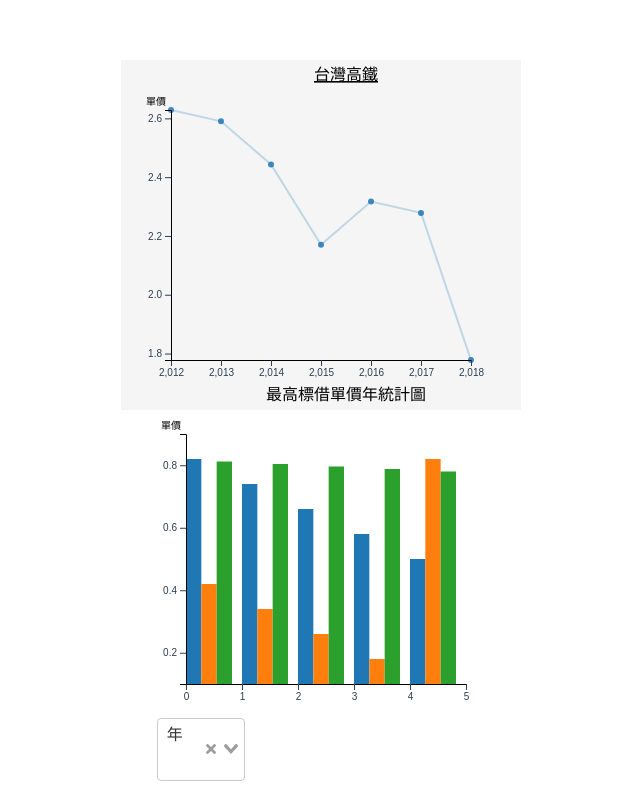
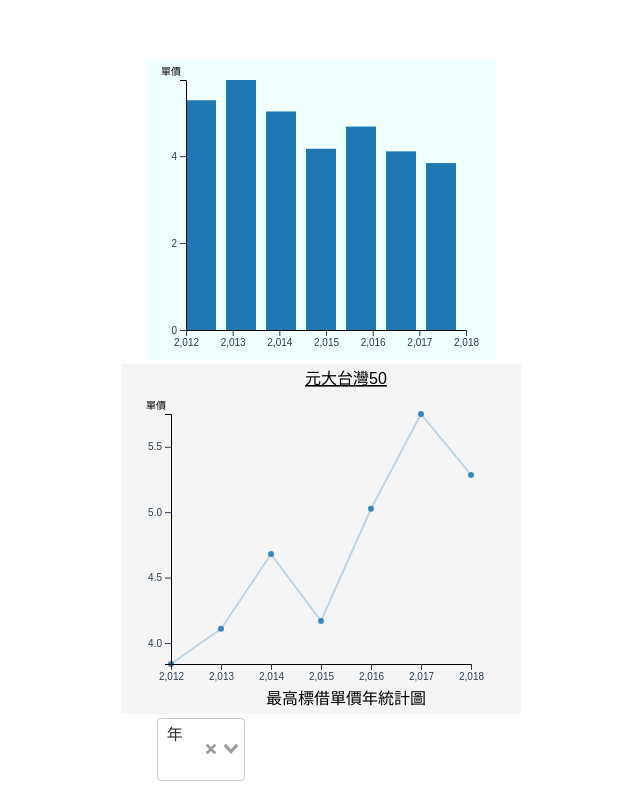
Before and after one commit to hero212110/d3charts, a Vue app: page / in a window 1280 px wide. Shown: the whole page, without its empty margins (319-959 px from the left). Built offline with nearby package versions, Linux system fonts and the light colour scheme.

Commit message:
bar chart component almost completed , lack of the text and title

```diff
--- a/src/components/BarChart.vue
+++ b/src/components/BarChart.vue
@@ -1,6 +1,6 @@
 <template>
-  <div id="chart">
-    <svg />
+  <div id="barchart">
+    <svg id="bar" style="background-color:azure" />
   </div>
 </template>
 
@@ -11,31 +11,36 @@ export default {
   data() {
     return {};
   },
+  props: ["data", "dateType"],
   mounted() {
     this.drawChart();
   },
   methods: {
     drawChart() {
-      d3.select("svg").html("");
-      //   var n = 5, // number of samples
-      //     m = 3; // number of series
+      //   let data = {
+      //     name: ["a", "b", "c"],
+      //     date: [2013, 2014, 2015, 2016, 2017, 2018, 2019],
+      //     value: [
+      //       [1, 2, 3, 4, 5, 6, 7],
+      //       [6, 7, 8, 9, 1, 6, 7],
+      //       [11, 12, 13, 14, 15, 7, 8]
+      //     ]
+      //   };
+      d3.select("svg#bar").html("");
+      let data = this.data;
 
-      //   var data = d3.range(m).map(function() {
-      //     return d3.range(n).map(Math.random);
-      //   });
-      //   console.log(data);
+      let tmp = this.dateFormat(this.dateType);
+      var formatDate = d3.timeFormat(tmp);
 
-      let data = [
-        [0.1, 0.2, 0.3, 0.4, 0.5],
-        [0.6, 0.7, 0.8, 0.9, 0.1],
-        [0.11, 0.12, 0.13, 0.14, 0.15]
-      ];
+      for (let i in data.date) {
+        //console.log(data.date[i]);
+        let date = new Date(data.date[i]);
+        data.date[i] = formatDate(date);
+      }
 
-    //   let data = [
-    //     [1, 2, 3, 4, 5],
-    //     [6, 7, 8, 9, 1],
-    //     [11, 12, 13, 14, 15]
-    //   ];
+      //console.log(data);
+      //將陣列扁平化
+      let flatValue = [].concat(...data.value);
 
       var margin = { top: 20, right: 30, bottom: 30, left: 40 },
         width = 350 - margin.left - margin.right,
@@ -43,17 +48,17 @@ export default {
 
       var y = d3
         .scaleLinear()
-        //.domain([0, 1])
-        .range([height, 0]);
+        .domain([0, d3.max(flatValue)])
+        .range([0, height]);
 
       var x0 = d3
         .scaleBand()
-        .domain(d3.range(data[0].length))
+        .domain(d3.range(data.value[0].length))
         .range([0, width], 0.2);
 
       var x1 = d3
         .scaleBand()
-        .domain(d3.range(data.length))
+        .domain(d3.range(data.value.length))
         .range([0, x0.bandwidth() - 10]);
 
       let z = d3.scaleOrdinal(d3.schemeCategory10);
@@ -61,20 +66,19 @@ export default {
       var xScale = d3
         //.scaleTime()
         .scaleLinear()
-        .domain([0, data[0].length])
+        .domain([d3.min(data.date), d3.max(data.date)])
         .range([0, width]);
 
       var yScale = d3
         .scaleLinear()
-        .domain(d3.extent(data[1]))
-        //.domain(d3.extent(data[0].values, d => d.price))
+        .domain([0, d3.max(flatValue)])
         .range([height, 0]);
 
       var xAxis = d3.axisBottom(xScale).ticks(5);
       var yAxis = d3.axisLeft(yScale).ticks(3);
 
       var svg = d3
-        .select("svg")
+        .select("svg#bar")
         //.append("svg")
         .attr("width", width + margin.left + margin.right)
         .attr("height", height + margin.top + margin.bottom)
@@ -84,7 +88,7 @@ export default {
       svg
         .append("g")
         .selectAll("g")
-        .data(data)
+        .data(data.value)
         .enter()
         .append("g")
         .style("fill", function(d, i) {
@@ -126,7 +130,20 @@ export default {
         .attr("transform", "rotate(0)")
         .attr("fill", "#000")
         .text("單價");
+    },
+    dateFormat(value) {
+      let cn = ["日", "月", "年"];
+      let en = ["%d", "%m", "%Y"];
+      let tmp = "";
+      for (let i in cn) {
+        value == cn[i] ? (tmp = en[i]) : "";
+        //tmp = (value == cn[i]) ? en[i] : tmp;
+      }
+      return tmp;
     }
+  },
+  watch: {
+    data: "drawChart"
   }
 };
 </script>
--- a/src/components/LineChart.vue
+++ b/src/components/LineChart.vue
@@ -1,6 +1,6 @@
 <template>
   <div id="chart">
-    <svg style="background-color:whitesmoke" />
+    <svg id="line" style="background-color:whitesmoke" />
   </div>
 </template>
 
@@ -20,7 +20,7 @@ export default {
 
   methods: {
     drawChart() {
-      d3.select("svg").html("");
+      d3.select("svg#line").html("");
       var width = 350;
       var height = 300;
       var margin = 50;
@@ -45,7 +45,7 @@ export default {
 
       var formatDate = d3.timeFormat(tmp);
       //var parseDate = d3.timeParse(tmp);
-
+      //console.log(data);
       data.forEach(function(d) {
         d.values.forEach(function(d) {
           let date = new Date(d.date);
@@ -72,7 +72,7 @@ export default {
       /* Add SVG */
       var svg = d3
         //.append("svg")
-        .select("svg")
+        .select("svg#line")
         .attr("width", width + margin + "px")
         .attr("height", height + margin + "px")
         .append("g")
--- a/src/views/Home.vue
+++ b/src/views/Home.vue
@@ -1,12 +1,19 @@
 <template>
   <div>
     <div style="width:100%;background-color:white">
+      <div v-if="barchartdata">
+      <BarChart :data="barchartdata" :dateType="dateType"></BarChart>
+      </div>
+
+      <!-- <BarChart></BarChart> -->
+
       <div v-if="chartdata">
         <LineChart :data="chartdata" :dateType="dateType"></LineChart>
       </div>
-      <BarChart></BarChart>
+
       <v-select style="width:7%;margin-left:37%" :options="dateTypeArr" v-model="dateType"></v-select>
     </div>
+
   </div>
 </template>
 
@@ -19,6 +26,7 @@ export default {
   data: function() {
     return {
       data: null,
+      bardata: null,
       box: null,
       dateTypeArr: ["年", "月", "日"],
       dateType: null
@@ -31,16 +39,23 @@ export default {
   computed: {
     chartdata() {
       if (!this.data | !this.dateType) return null;
+      //console.log(this.data);
       return this.data;
+    },
+    barchartdata() {
+      if (!this.bardata | !this.dateType) return null;
+      //console.log(this.bardata);
+      return this.bardata;
     }
   },
   methods: {
     sendApi() {
-      let url = `2633${this.dateType_en(this.dateType)}.json`;
+      let url = `0050${this.dateType_en(this.dateType)}.json`;
       //console.log(url);
       this.axios.get(url).then(
         response => {
           //console.log(response.data);
+          //linedata here
           let dataArr = [];
           let obj = {};
           obj.names = response.data[0]["證券名稱"];
@@ -58,6 +73,22 @@ export default {
           dataArr.push(obj);
           //console.log(dataArr);
           this.data = dataArr;
+
+          //bardata here
+          let barObj = {};
+          barObj.name = [];
+          barObj.date = [];
+          barObj.value = [];
+          barObj.value.push([]);
+          barObj.name.push(response.data[0]["證券名稱"]);
+          for (let i in response.data) {
+            let newDate = new Date();
+            newDate.setTime(response.data[i]["標借日期"]);
+            barObj.date.push(newDate.toString());
+            barObj.value[0].push(response.data[i]["最高標借單價"]);
+          }
+          //console.log(barObj);
+          this.bardata = barObj;
         },
         error => {
           //console.log("error msg:", error);
```
